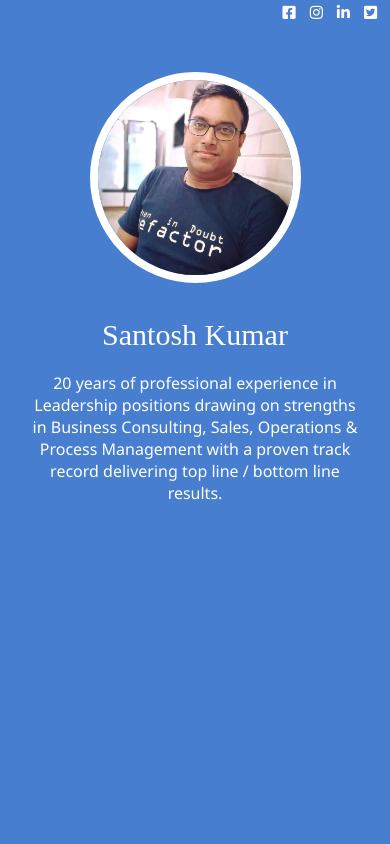
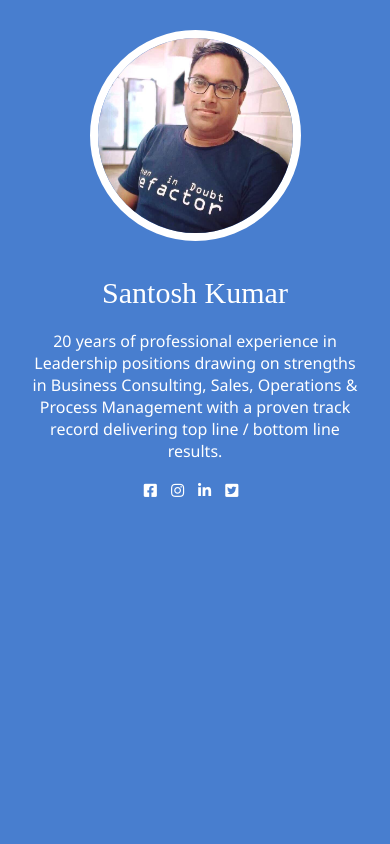
Before and after one commit to kunalthadani/santosh-kumar, a plain HTML site: page index.html in a window 390 px wide. Shown: the top 844 px of the page. Drawn offline with Linux system fonts and the light colour scheme.

Commit message:
Moved social media

```diff
--- a/index.html
+++ b/index.html
@@ -22,16 +22,6 @@
 				<li><a href="#sec-blogs">Blogs</a></li>
 			</ul>
 
-			<div class = "mb-nav">
-				<a href="https://www.facebook.com/pages/category/Science--Technology---Engineering/Loop-MIT-106602960733428/" target="_blank"><i class="fab fa-facebook-square icon"></i></a>
-
-				<a href="https://instagram.com/loopmit/" target="_blank"><i class="fab fa-instagram  icon"></i></a>
-
-				<a href="https://www.linkedin.com/company/loopmit" target="_blank"><i class="fab fa-linkedin-in icon"></i></i></a>
-
-				<a href="https://twitter.com/LoopMit?s=08" target="_blank"><i class="fab fa-twitter-square  icon"></i></a>
-			</div>
-
 			<img src = "santosh.jpg">
 
 			<span class = "heading">Santosh Kumar</span>
@@ -44,6 +34,15 @@
 			</ul> -->
 
 			<p>20 years of professional experience in Leadership positions drawing on strengths in Business Consulting, Sales,  Operations & Process Management with a proven track record delivering top line / bottom line results.</p>
+			<div class = "mb-nav">
+				<a href="https://www.facebook.com/pages/category/Science--Technology---Engineering/Loop-MIT-106602960733428/" target="_blank"><i class="fab fa-facebook-square icon"></i></a>
+
+				<a href="https://instagram.com/loopmit/" target="_blank"><i class="fab fa-instagram  icon"></i></a>
+
+				<a href="https://www.linkedin.com/company/loopmit" target="_blank"><i class="fab fa-linkedin-in icon"></i></i></a>
+
+				<a href="https://twitter.com/LoopMit?s=08" target="_blank"><i class="fab fa-twitter-square  icon"></i></a>
+			</div>
 		</div>
 
 		<div class = "right">
--- a/style.css
+++ b/style.css
@@ -180,7 +180,7 @@ html,body{
 
 	.mb-nav{
 		margin: 4px 8px 50px 0;
-		text-align: right;
+		text-align: center;
 	}
 	.icon{
 		color: white;
@@ -202,7 +202,7 @@ html,body{
 	}
 
 	.blue img{
-
+		margin-top:30px;
 		border-radius: 50%;
 		border: 8px solid white;
 		width: 50%;
```
